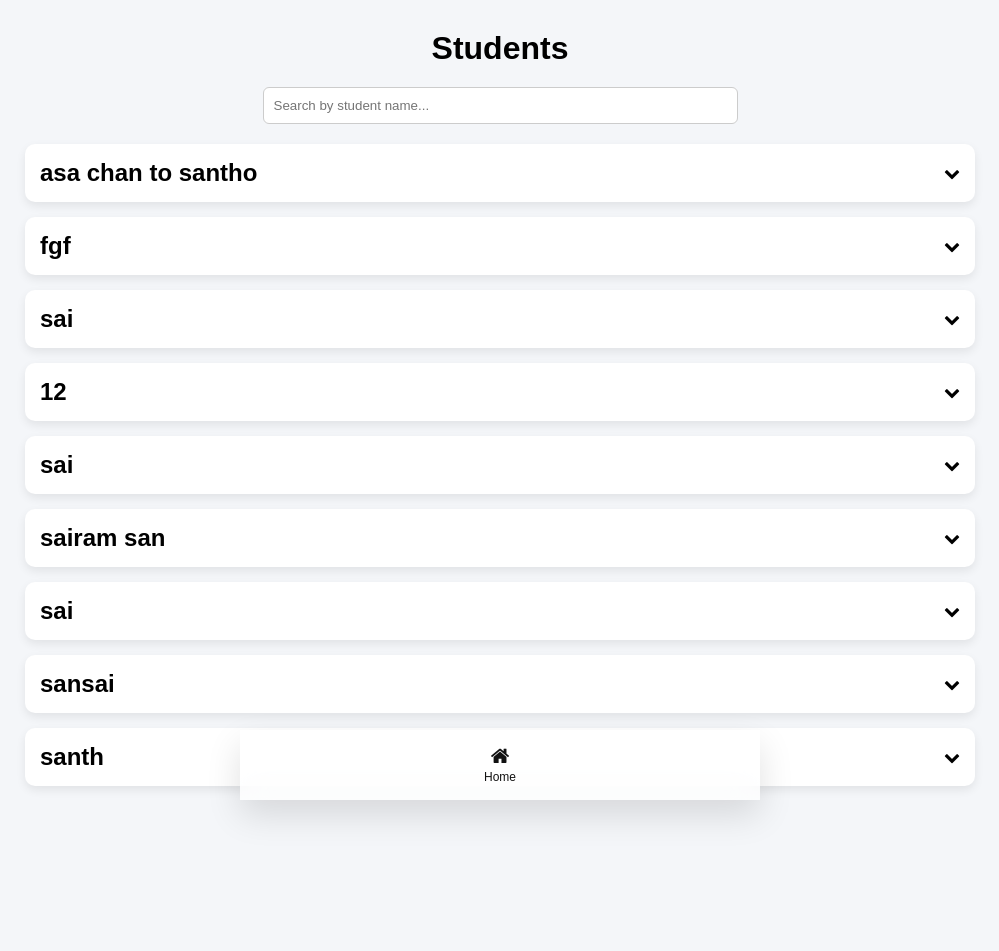
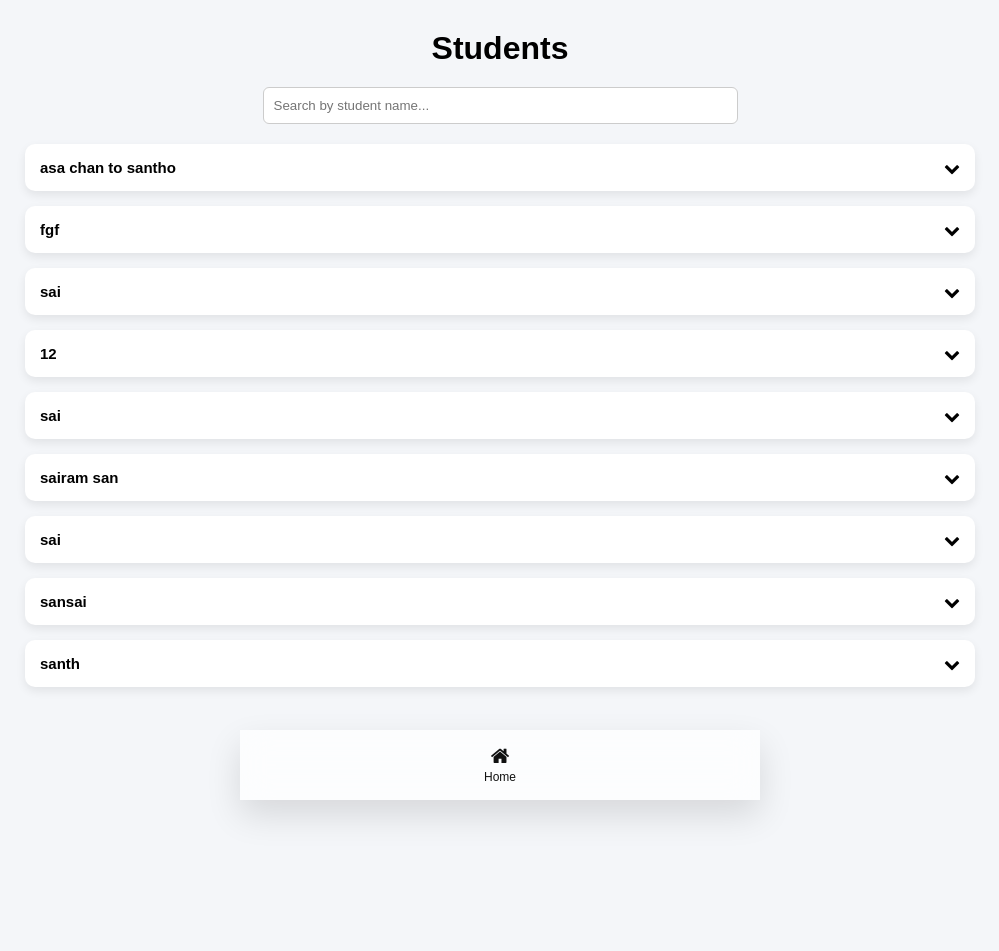
Before and after one commit to santhoshpulime/hostelwebb, a Django app: page /studentspage in a window 1280 px wide. Shown: the whole page, without its empty margins (140-1139 px from the left). After the commit the page ends 819 px from the top, so only its background shows below. Run offline with Django 5.2, Linux system fonts and the light colour scheme; a user stored in the database is signed in; data comes from the database, SQL or seed files in the repository; some libraries are stand-ins or nearby versions.

Commit message:
Refactor HTML structure and styles for students page

```diff
--- a/hostelweb/app/templates/studentspage.html
+++ b/hostelweb/app/templates/studentspage.html
@@ -48,7 +48,9 @@ border-radius:10px;
 box-shadow:0 4px 10px rgba(0,0,0,0.08);
 padding:15px;
 }
-
+.student-name{
+    font-size: 15px;
+}
 /* Header clickable */
 
 .student-header{
```
